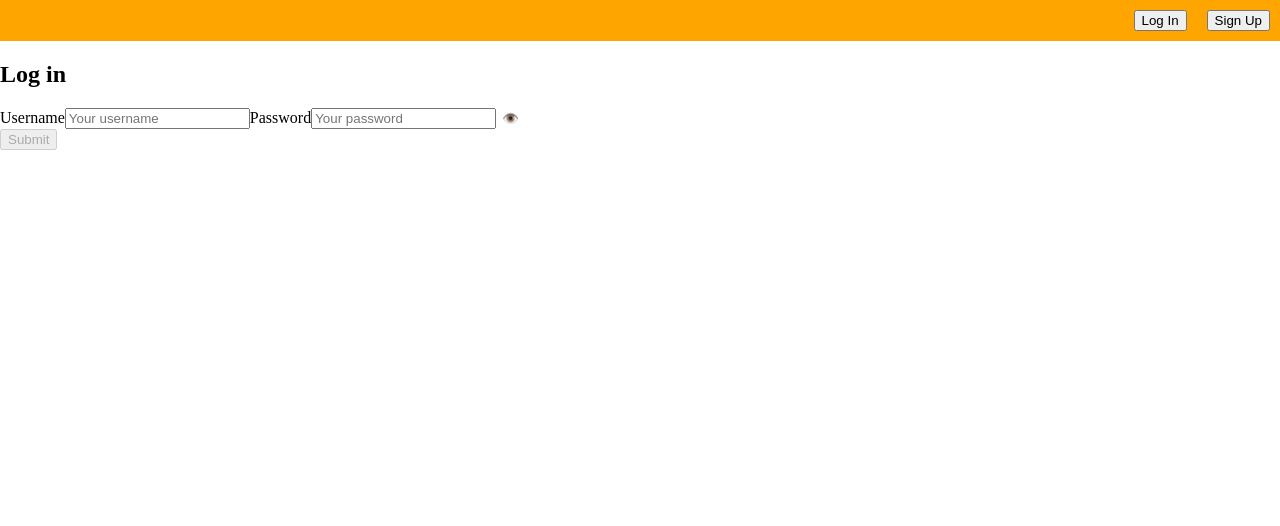
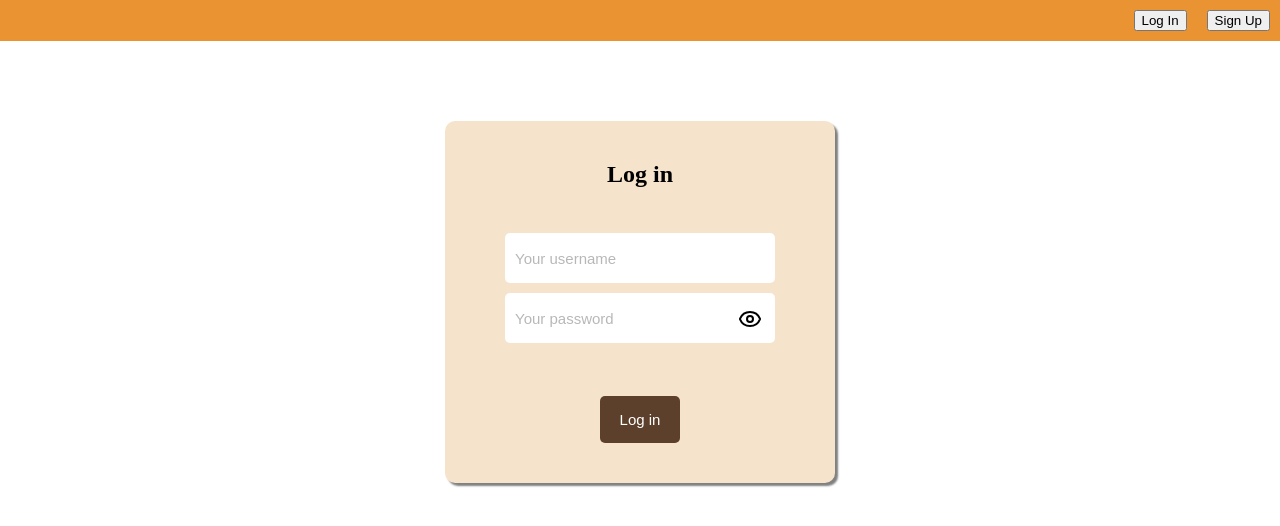
Before and after one commit to dejanjovelic/gozba-na-klik-frontend, a React (Vite) app: page /login in a window 1280 px wide. Shown: the top 526 px of the page. Built offline with nearby package versions, Linux system fonts and the light colour scheme.

Commit message:
Odradjen izgled za formu

```diff
--- a/package.json
+++ b/package.json
@@ -10,6 +10,7 @@
   },
   "dependencies": {
     "axios": "^1.12.2",
+    "lucide-react": "^0.544.0",
     "react": "^19.0.0",
     "react-dom": "^19.0.0",
     "react-hook-form": "^7.63.0",
--- /dev/null
+++ b/src/components/forms/login/LoginForm.jsx
@@ -0,0 +1,99 @@
+import React, { useState } from "react";
+import { useForm } from "react-hook-form";
+import { login as loginService } from "../../../services/userServices";
+import { useNavigate } from "react-router-dom";
+import { useAuth } from "../../../config/AuthContext";
+import "../../../styles/global.scss";
+import { Eye, EyeOff } from "lucide-react";
+const LoginForm = () => {
+  const {
+    register,
+    handleSubmit,
+    formState: { errors, isDirty, isValid, isSubmitting },
+  } = useForm({ mode: "onChange" });
+
+  const [showPassword, setShowPassword] = useState(false);
+  const navigate = useNavigate();
+  const { login, isLoggedIn } = useAuth();
+
+  const onSubmit = async (data) => {
+    try {
+      const result = await loginService(data.username, data.password);
+      console.log("Login successful:", result);
+      login(result);
+      alert(`Welcome, ${result.username}!`);
+      navigate("/home");
+    } catch (error) {
+      alert(error.message || "Login failed");
+    }
+  };
+
+  return (
+    <div id="LoginFormContainer">
+      <form id="LoginForm" onSubmit={handleSubmit(onSubmit)}>
+        <h2 id="LogInTitle">Log in</h2>
+
+        <div id="FormLoginInputsContainer">
+          <input
+            id="username"
+            placeholder="Your username"
+            {...register("username", {
+              required: "Username is required",
+              minLength: {
+                value: 3,
+                message: "Username must be at least 3 characters",
+              },
+            })}
+          />
+          {errors.username && (
+            <p className="errorMessage">{errors.username.message}</p>
+          )}
+          <br />
+
+          <div id="password-container">
+            <input
+              id="password"
+              placeholder="Your password"
+              type={showPassword ? "text" : "password"}
+              {...register("password", {
+                required: "Password is required",
+                minLength: {
+                  value: 8,
+                  message: "Password must be at least 8 characters",
+                },
+              })}
+            />
+
+            <button
+              type="button"
+              onClick={() => setShowPassword(!showPassword)}
+              id="icon-button"
+            >
+              {showPassword ? <EyeOff /> : <Eye />}
+            </button>
+          </div>
+          {errors.password && (
+            <p className="errorMessage">{errors.password.message}</p>
+          )}
+        </div>
+        <br />
+        <button
+          className="LoginSubmitButton"
+          type="submit"
+          disabled={!isDirty || !isValid || isSubmitting || isLoggedIn}
+        >
+          {isSubmitting ? (
+            <>
+              Logging in...
+              <span className="spinner"></span>
+            </>
+          ) : (
+            "Log in"
+          )}
+        </button>
+      </form>
+    </div>
+  );
+};
+
+export default LoginForm;
--- a/src/components/forms/register/LoginForm.jsx
+++ /dev/null
@@ -1,86 +0,0 @@
-import React, { useState } from "react";
-import { useForm } from "react-hook-form";
-import { login as loginService } from "../../../services/userServices";
-import { useNavigate } from "react-router-dom";
-import { useAuth } from "../../../config/AuthContext";
-
-const LoginForm = () => {
-  const {
-    register,
-    handleSubmit,
-    formState: { errors, isDirty, isValid, isSubmitting },
-  } = useForm({ mode: "onChange" });
-
-  const [showPassword, setShowPassword] = useState(false);
-  const navigate = useNavigate();
-  const { login, isLoggedIn } = useAuth();
-
-  const onSubmit = async (data) => {
-    try {
-      const result = await loginService(data.username, data.password);
-      console.log("Login successful:", result);
-      login(result);
-      alert(`Welcome, ${result.username}!`);
-      navigate("/home");
-    } catch (error) {
-      alert(error.message || "Login failed");
-    }
-  };
-
-  return (
-    <form onSubmit={handleSubmit(onSubmit)}>
-      <h2>Log in</h2>
-
-      <div>
-        <label htmlFor="username">Username</label>
-        <input
-          id="username"
-          placeholder="Your username"
-          {...register("username", {
-            required: "Username is required",
-            minLength: {
-              value: 3,
-              message: "Username must be at least 3 characters",
-            },
-          })}
-        />
-        {errors.username && <p>{errors.username.message}</p>}
-
-        <label htmlFor="password">Password</label>
-        <input
-          id="password"
-          placeholder="Your password"
-          type={showPassword ? "text" : "password"}
-          {...register("password", {
-            required: "Password is required",
-            minLength: {
-              value: 8,
-              message: "Password must be at least 8 characters",
-            },
-          })}
-        />
-        <button
-          type="button"
-          onClick={() => setShowPassword(!showPassword)}
-          style={{
-            border: "none",
-            backgroundColor: "white",
-            cursor: "pointer",
-          }}
-        >
-          {showPassword ? "🙈" : "👁️"}
-        </button>
-        {errors.password && <p>{errors.password.message}</p>}
-      </div>
-
-      <button
-        type="submit"
-        disabled={!isDirty || !isValid || isSubmitting || isLoggedIn}
-      >
-        {isSubmitting ? "Submitting..." : "Submit"}
-      </button>
-    </form>
-  );
-};
-
-export default LoginForm;
--- a/src/components/pages/Header.jsx
+++ b/src/components/pages/Header.jsx
@@ -1,8 +1,8 @@
-import { useAuth } from "../../config/AuthContext"
+import { useAuth } from "../../config/AuthContext";
 import React from "react";
-import { useState } from "react"
+import { useState } from "react";
 import { Link } from "react-router-dom";
-import  "../../styles/global.scss";
+import "../../styles/global.scss";
 const Header = () => {
   const { isLoggedIn, logout } = useAuth();
   const [open, setOpen] = useState(false);
@@ -30,14 +30,14 @@ const Header = () => {
             </button>
             {open && (
               <ul>
-                <li>
+                <li id="profilePictureContainer">
                   <Link to="/profile">
                     <img />
                     PROFILE
                   </Link>
                 </li>
-                <li>
-                  <button onClick={logout}>
+                <li id="logoutButtonContainer">
+                  <button id="logoutButton" onClick={logout}>
                     <img />
                     Logout
                   </button>
--- a/src/services/userServices.js
+++ b/src/services/userServices.js
@@ -2,7 +2,10 @@ import AxiosConfig from "../config/axiosConfig";
 
 export const login = async (username, password) => {
   try {
-    const response = await AxiosConfig.post("/api/User/login", { username, password });
+    const response = await AxiosConfig.post("/api/User/login", {
+      username,
+      password,
+    });
     return response.data;
   } catch (error) {
     console.error("Login failed:", error.response?.data || error.message);
--- a/src/styles/global.scss
+++ b/src/styles/global.scss
@@ -1,13 +1,118 @@
-body{
+$color-brown: #5d402b;
+$color-cream: #f5e4cb;
+$color-orange: #ea9332;
+body {
   margin: 0;
   padding: 0;
   box-sizing: border-box;
 }
 
-.button-section{
+.button-section {
   display: flex;
   justify-content: flex-end;
   gap: 20px;
-    background-color: orange;
+  background-color: $color-orange;
   padding: 10px;
 }
+#LoginFormContainer {
+  width: 100%;
+  display: flex;
+  align-items: center;
+  flex-direction: column;
+  margin-top: 80px;
+
+  #LoginForm {
+    display: flex;
+    flex-direction: column;
+    align-items: center;
+    background-color: $color-cream;
+    box-shadow: 3px 3px 2px gray;
+    width: 350px;
+    border-radius: 10px;
+    padding: 20px;
+    .spinner {
+      border: 3px solid #f3f3f3; /* Light grey */
+      border-top: 3px solid #555; /* Darker */
+      border-radius: 50%;
+      width: 20px;
+      height: 20px;
+      animation: spin 0.8s linear infinite;
+      display: inline-block;
+      vertical-align: middle;
+      margin-left: 10px;
+    }
+
+    @keyframes spin {
+      0% {
+        transform: rotate(0deg);
+      }
+      100% {
+        transform: rotate(360deg);
+      }
+    }
+    input {
+      width: 250px;
+      height: 30px;
+      border-radius: 5px;
+      border-style: none;
+      margin: 5px;
+      padding: 10px;
+      font-size: 15px;
+      &::placeholder {
+        color: #000000;
+        opacity: 28%;
+      }
+    }
+    #password-container {
+      display: flex;
+      align-items: center;
+      flex-direction: row-reverse;
+      input {
+        width: 250px;
+        height: 30px;
+        border-radius: 5px;
+        border-style: none;
+        margin: 5px;
+        padding: 10px;
+        font-size: 15px;
+      }
+      button {
+        margin-right: 10px;
+        position: absolute;
+        width: 40px;
+        cursor: pointer;
+        background-color: white;
+        border: none;
+        margin-top: 5px;
+      }
+    }
+    #FormLoginInputsContainer {
+      display: block;
+    }
+    #LogInTitle {
+      text-align: center;
+      margin-top: 20px;
+      margin-bottom: 40px;
+    }
+    .LoginSubmitButton {
+      margin-top: 30px;
+      margin-bottom: 20px;
+      background-color: $color-brown;
+      color: white;
+      border: none;
+      padding: 15px;
+      padding-left: 20px;
+      padding-right: 20px;
+      border-radius: 5px;
+      cursor: pointer;
+      font-size: 15px;
+    }
+    .errorMessage {
+      color: $color-brown;
+      margin: 0;
+      margin-left: 10px;
+
+      font-size: 15px;
+    }
+  }
+}
```
Also changed, not shown: src/App.jsx (+9 -11 lines), src/config/AxiosConfig.js (line endings or trailing spaces), 1 other file (tests, documents, lock files or other folders). Lines whose indentation alone changed are shown as unchanged.
